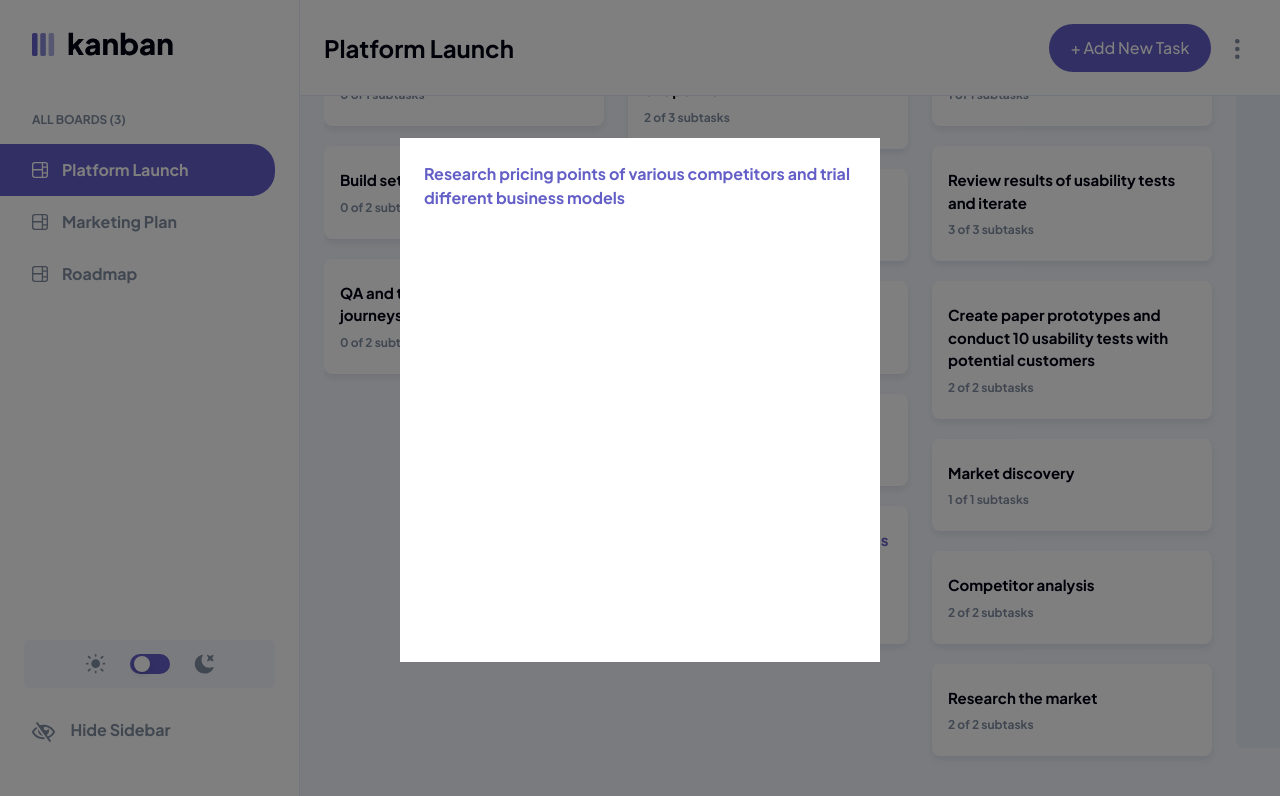
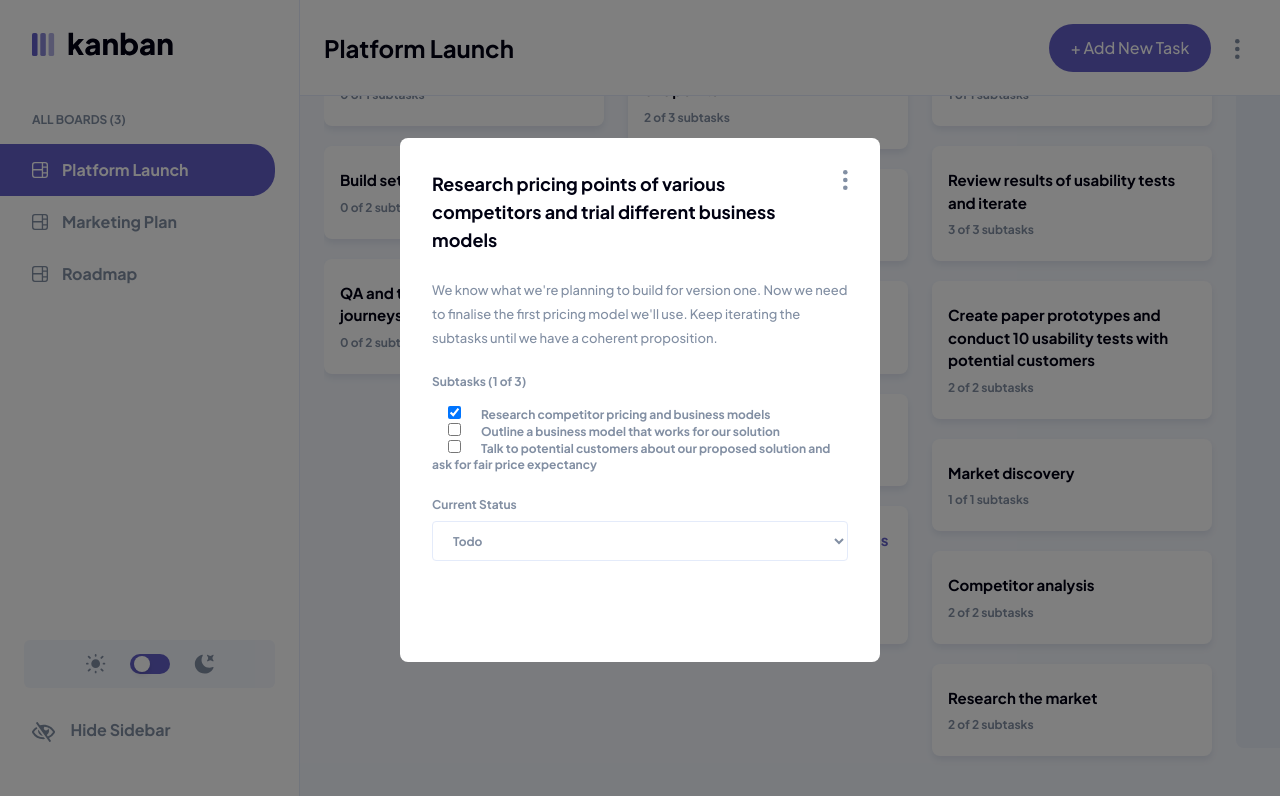
Before and after one commit to GregNicholas/Kanban-guru, a React (Create React App) app: page / in a window 1280 px wide. Both pictures are taken after a click on the element 768 px from the left and 574 px from the top of the page. Shown: the top 796 px of the page. Built offline with nearby package versions, Linux system fonts and the light colour scheme.

Commit message:
layout of TaskModal

```diff
--- a/src/components/BoardArea/BoardArea.tsx
+++ b/src/components/BoardArea/BoardArea.tsx
@@ -12,7 +12,9 @@ const BoardArea = ({ displayBoard }:DisplayBoardProps) => {
         console.log("Add a new column")
     }
 
-    return (
+const columns:string[] = displayBoard.columns.map(column => column.name)
+
+return (
         <main className="flex-1 bg-l-gray dark:bg-v-dark-gray p-6 overflow-scroll">
             {
               displayBoard.name === "" ?
@@ -23,7 +25,7 @@ const BoardArea = ({ displayBoard }:DisplayBoardProps) => {
               :
               <div className="flex gap-6 w-fit overflow-scroll">
                 {displayBoard.columns.map((column, index) => (
-                    <BoardColumn key={`${column.name}${index}`} index={index} column={column} />
+                    <BoardColumn key={`${column.name}${index}`} index={index} columns={columns} column={column} />
                 )) }
                 <NewColumn onClick={addColumn} />
               </div>
--- a/src/components/BoardArea/BoardColumn.tsx
+++ b/src/components/BoardArea/BoardColumn.tsx
@@ -1,12 +1,13 @@
-import TaskItem from './TaskItem'
+import TaskListItem from './TaskListItem'
 import { Column } from '../../types'
 
 type ColumnProps = {
   index: number;
+  columns: string[];
   column: Column;
 }
 
-const BoardColumn = ({ index, column }:ColumnProps) => {
+const BoardColumn = ({ index, columns, column }:ColumnProps) => {
 
   const colColor = index%3 === 0 ? "bg-[#49C4E5]" : index%3 === 1 ? "bg-[#8471F2]" : "bg-[#67E2AE]"
   return (
@@ -16,7 +17,7 @@ const BoardColumn = ({ index, column }:ColumnProps) => {
         <span className="tracking-widest">{column.name} ({column.tasks.length})</span>
       </div>
       {column.tasks.length > 0 &&
-        column.tasks.map((task, index) => <TaskItem key={`${task.title}${index}`} task={task} />)
+        column.tasks.map((task, index) => <TaskListItem key={`${task.title}${index}`} columns={columns} task={task} />)
       }
     </div>
   )
--- a/src/components/BoardArea/TaskItem.tsx
+++ b/src/components/BoardArea/TaskListItem.tsx
@@ -1,12 +1,13 @@
 import { useState } from 'react'
 import { Task } from '../../types'
-import ViewTask from './ViewTask'
+import TaskModal from './TaskModal'
 
-type TaskItemProps = {
+type TaskListItemProps = {
+  columns: string[];
   task: Task;
 }
 
-const TaskItem = ({ task }:TaskItemProps) => {
+const TaskListItem = ({ task, columns }:TaskListItemProps) => {
   const [showTask, setShowTask] = useState(false)
   const toggleTaskView = (e: { target: any; }) => {
     console.log(e)
@@ -16,9 +17,9 @@ const TaskItem = ({ task }:TaskItemProps) => {
     <div onClick={toggleTaskView} className="px-4 py-[23px] mb-5  bg-white text-black hover:text-main-purple dark:text-white dark:hover:text-main-purple dark:bg-d-gray rounded-lg shadow-task cursor-pointer">
       <div className="text-15 mb-2">{task.title}</div>
       <div className="text-xs text-m-gray">{task.subtasks.filter(sub => sub.isCompleted).length} of {task.subtasks.length} subtasks</div>
-      {showTask && <ViewTask task={task} toggleTaskView={toggleTaskView} />}
+      {showTask && <TaskModal task={task} columns={columns} toggleTaskView={toggleTaskView} />}
     </div>
   )
 }
 
-export default TaskItem
+export default TaskListItem
--- /dev/null
+++ b/src/components/BoardArea/TaskModal.tsx
@@ -0,0 +1,46 @@
+import React from 'react'
+import { Task } from '../../types'
+import TaskListItem from './TaskListItem';
+
+type TaskModalProps = {
+    task: Task;
+    columns: string[];
+    toggleTaskView: (e: any) => void;
+}
+
+const TaskModal = ({ task, columns, toggleTaskView }:TaskModalProps) => {
+  return (
+    <div className="absolute top-0 left-0 h-full w-full text-xs text-m-gray bg-filter flex items-center justify-center">
+        <div
+          className="opacity-100 h-131 w-120 p-8 bg-white dark:bg-d-gray rounded-lg"
+          onClick={(e) => e.stopPropagation()}
+        >
+          <div className="flex mb-6 justify-between gap-6">
+            <h3 className="text-lg text-black dark:text-white">{task.title}</h3>
+            <img className="h-5 inline" src={`${process.env.PUBLIC_URL}/assets/icon-vertical-ellipsis.svg`}
+                 alt="board options"
+            />
+          </div>
+          <p className="text-[13px] font-medium mb-6 leading-6">{task.description}</p>
+          <div className="flex flex-col mb-6">
+            <h5 className="mb-4">Subtasks ({task.subtasks.filter(sub => sub.isCompleted).length} of {task.subtasks.length})</h5>
+            <ul>
+              {task.subtasks.map(subtask => {
+                return <li><label><input type="checkbox" checked={subtask.isCompleted} className="checked:bg-main-purple ml-4 mr-[20px]" /><span>{subtask.title}</span></label></li>
+              })}
+            </ul>
+          </div>
+          <div>
+            <h5 className="mb-2">Current Status</h5>
+            <select className="w-full px-4 rounded h-10 bg-white dark:bg-d-gray border border-l-lines dark:border-m-gray">
+              {columns.map(status => {
+                return <option className="text-[13px] font-medium" value={status}>{status}</option>
+              })}
+            </select>
+          </div>
+        </div>
+    </div>
+  )
+}
+
+export default TaskModal
--- a/src/components/BoardArea/ViewTask.tsx
+++ /dev/null
@@ -1,22 +0,0 @@
-import React from 'react'
-import { Task } from '../../types'
-
-type ViewTaskProps = {
-    task: Task;
-    toggleTaskView: (e: any) => void;
-}
-
-const ViewTask = ({ task, toggleTaskView }:ViewTaskProps) => {
-  return (
-    <div className="absolute top-0 left-0 h-full w-full bg-filter flex items-center justify-center">
-        <div
-          className="opacity-100 h-131 w-120 p-6 bg-white dark:bg-d-gray"
-          onClick={(e) => e.stopPropagation()}
-        >
-          {task.title}
-        </div>
-    </div>
-  )
-}
-
-export default ViewTask
--- a/src/components/Header/Header.tsx
+++ b/src/components/Header/Header.tsx
@@ -34,7 +34,6 @@ const Header = ({ boardName, isDarkMode, showSidebar }:HeaderProps) => {
                                 setShowModal(prev => !prev)}}
                     >
                     <img className="h-5 inline" src={`${process.env.PUBLIC_URL}/assets/icon-vertical-ellipsis.svg`}
-
                         alt="board options"
                     />
                     </div>
```
